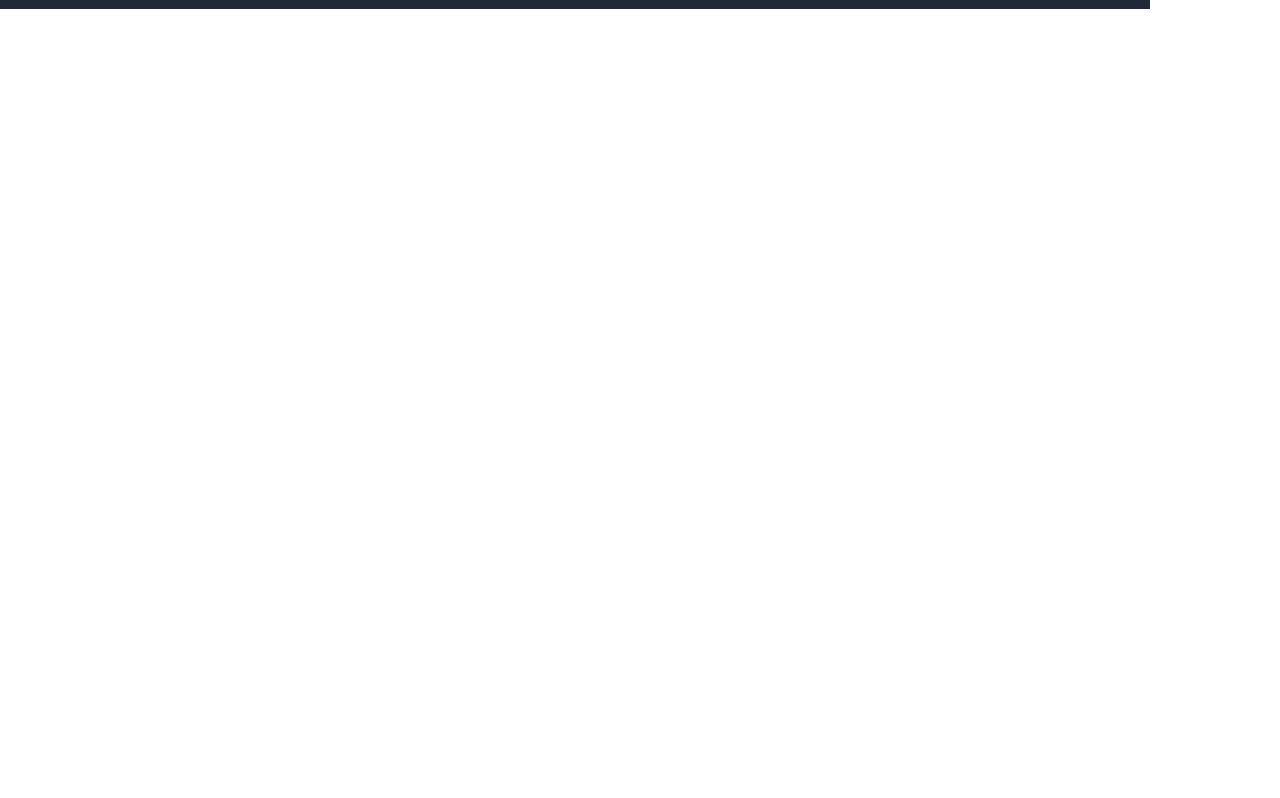
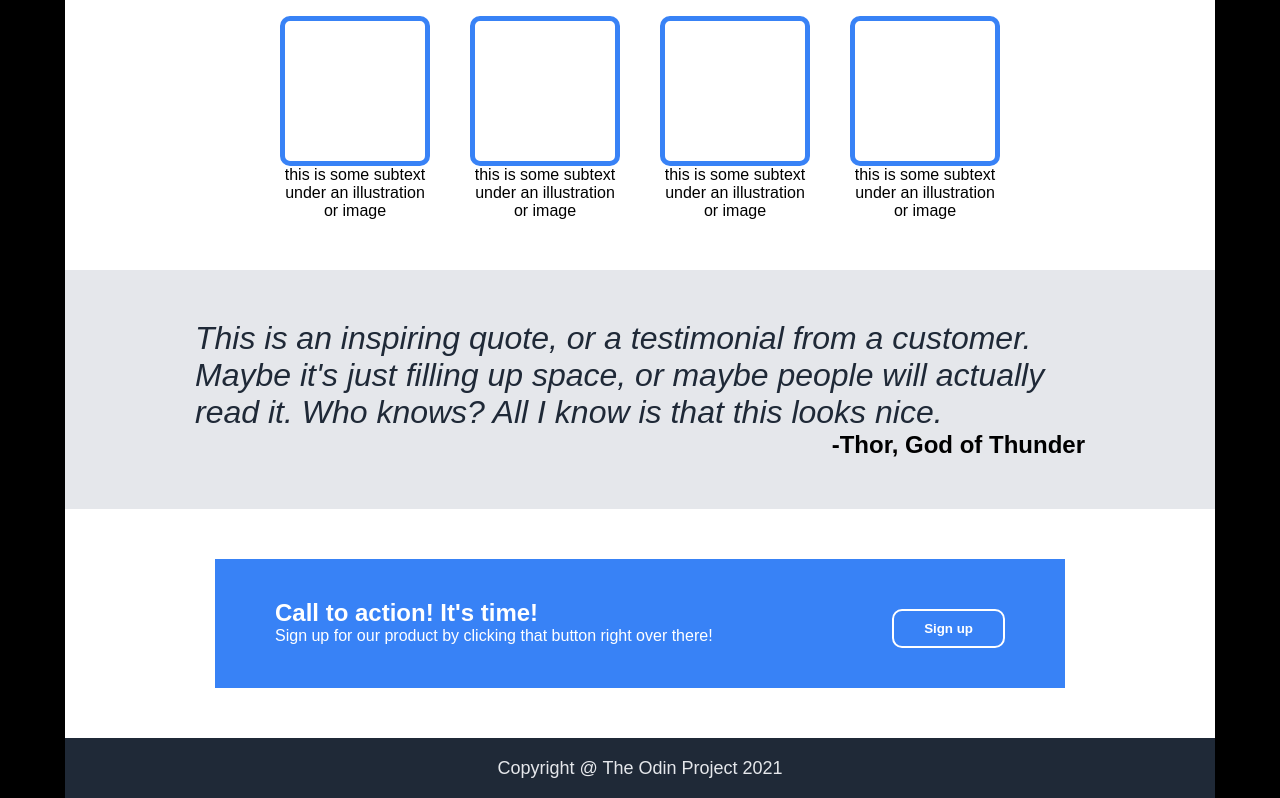
Before and after one commit to rcorriveau-prof/landing-page, a plain HTML site: page index.html in a window 1280 px wide. Shown: the part 566-1364 px from the top of the page. Before the commit the page ends 800 px from the top, so only its background shows below. Drawn offline with Linux system fonts and the light colour scheme.

Commit message:
Terminé
Le landing page est satisfaisant.

```diff
--- a/css/styles.css
+++ b/css/styles.css
@@ -4,9 +4,15 @@
     box-sizing: border-box;
 }
 
+html {
+    background-color: black;
+}
+
 body {
     font-family: sans-serif;
     max-width: 1150px;
+    margin: auto;
+    background-color: white;
 }
 
 body>* {
@@ -23,7 +29,19 @@ header, footer {
     justify-content: space-between;
 }
 
+.links {
+    display: flex;
+    gap: 20px;
+}
+
+.links a {
+    text-decoration: none;
+    color: lightgrey;
+}
+
 .logo {
+    font-size: 24px;
+    color: #f9faf8;
     font-weight: bolder;
 }
 
@@ -46,12 +64,11 @@ button {
     color: white;
     font-weight: bold;
     border-radius: 10px;
+    border-style: solid;
 }
 
 .img-placeholder {
     background-color: grey;
-    /*height:200px;
-    width:400px;*/
     color: #e5e7eb;
     display: flex;
     justify-content: center;
@@ -68,27 +85,90 @@ button {
     color: #e5e7eb;
 }
 
-.links {
+.gallery-container {
+    padding: 50px 0;
     display: flex;
-    gap: 20px;
+    flex-direction: column;
+    align-items: center;
 }
 
-.links a {
-    text-decoration: none;
-    color: lightgrey;
+.gallery-title {
+    text-align: center;
+    font-size: 36px;
+    font-weight: bolder;
+    color: #1f2937;
 }
 
-.logo {
+.gallery-images {
+    display: flex;
+    gap: 40px;
+}
+
+.image-and-text {
+    width: 150px;
+    padding-top: 50px;
+    text-align: center;
+}
+
+.square {
+    height: 150px;
+    width: 150px;
+    border: 5px solid #3882f6;
+    border-radius: 10px;
+}
+
+.quote-container {
+    background-color: #e5e7eb;
+    padding-top: 50px;
+    padding-bottom: 50px;
+}
+
+cite {
+    display: inline-block;
+    padding-left: 30px;
+    padding-right: 30px;
+    font-size: 32px;
+    color: #1f2937;
+    font-weight: lighter;
+    font-style: italic;
+}
+
+.author {
+    padding-right: 30px;
+    text-align: right;
     font-size: 24px;
-    color: #f9faf8;
+    font-weight: bolder;
+}
+
+.call-to-action-container {
+    display: flex;
+    justify-content: center;
+    padding: 50px 0;
+}
+
+.call-to-action-box {
+    width: 850px;
+    background-color: #3882f6;
+    color: white;
+}
+
+.call-to-action {
+    padding: 40px 60px;
+    display: flex;
+    justify-content: space-between;
+}
+
+.call-to-action-title {
+    font-size: 24px;
+    font-weight: bold;
+}
+
+.call-to-action button{
+    border-color: white;
 }
 
 footer {
     display: flex;
     justify-content: center;
+    padding: 30px 0;
 }
-
-/* footer p {
-    padding: 30px 0;
-    font-size: small;
-} */
--- a/index.html
+++ b/index.html
@@ -26,15 +26,42 @@
     </div>
 </div>
 <div class="gallery-container">
-    <p>Some random information.</p>
+    <p class="gallery-title">Some random information.</p>
+    <div class="gallery-images">
+        <div class="image-and-text">
+            <div class="square"></div>
+            <p class="square-subtext">this is some subtext under an illustration or image</p>
+        </div>
+        <div class="image-and-text">
+            <div class="square"></div>
+            <p class="square-subtext">this is some subtext under an illustration or image</p>
+        </div>
+        <div class="image-and-text">
+            <div class="square"></div>
+            <p class="square-subtext">this is some subtext under an illustration or image</p>
+        </div>
+        <div class="image-and-text">
+            <div class="square"></div>
+            <p class="square-subtext">this is some subtext under an illustration or image</p>
+        </div>
+    </div>
 </div>
 <div class="quote-container">
     <cite>This is an inspiring quote, or a testimonial from a customer. Maybe it's just filling up space,
     or maybe people will actually read it. Who knows? All I know is that this looks nice.</cite>
     <p class="author">-Thor, God of Thunder</p>
 </div>
-<div class="signup-container">
-    <p>Main message</p>
+<div class="call-to-action-container">
+    <div class="call-to-action-box">
+        <div class="call-to-action">
+            <div>
+                <p class="call-to-action-title">Call to action! It's time!</p>
+                <p>Sign up for our product by clicking that button right over there!</p>
+            </div>
+            <button>Sign up</button>
+        </div>
+
+    </div>
 </div>
 <footer>
     <p>Copyright @ The Odin Project 2021</p>
```
